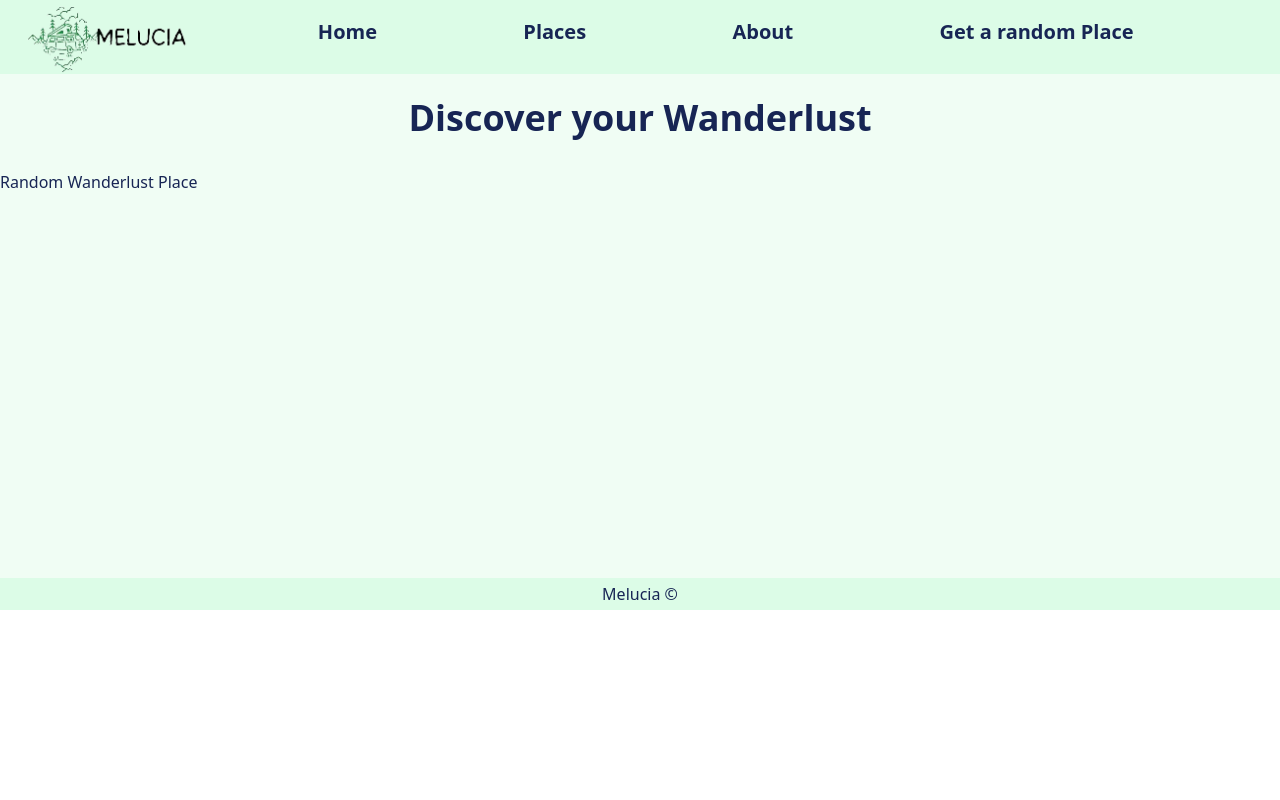
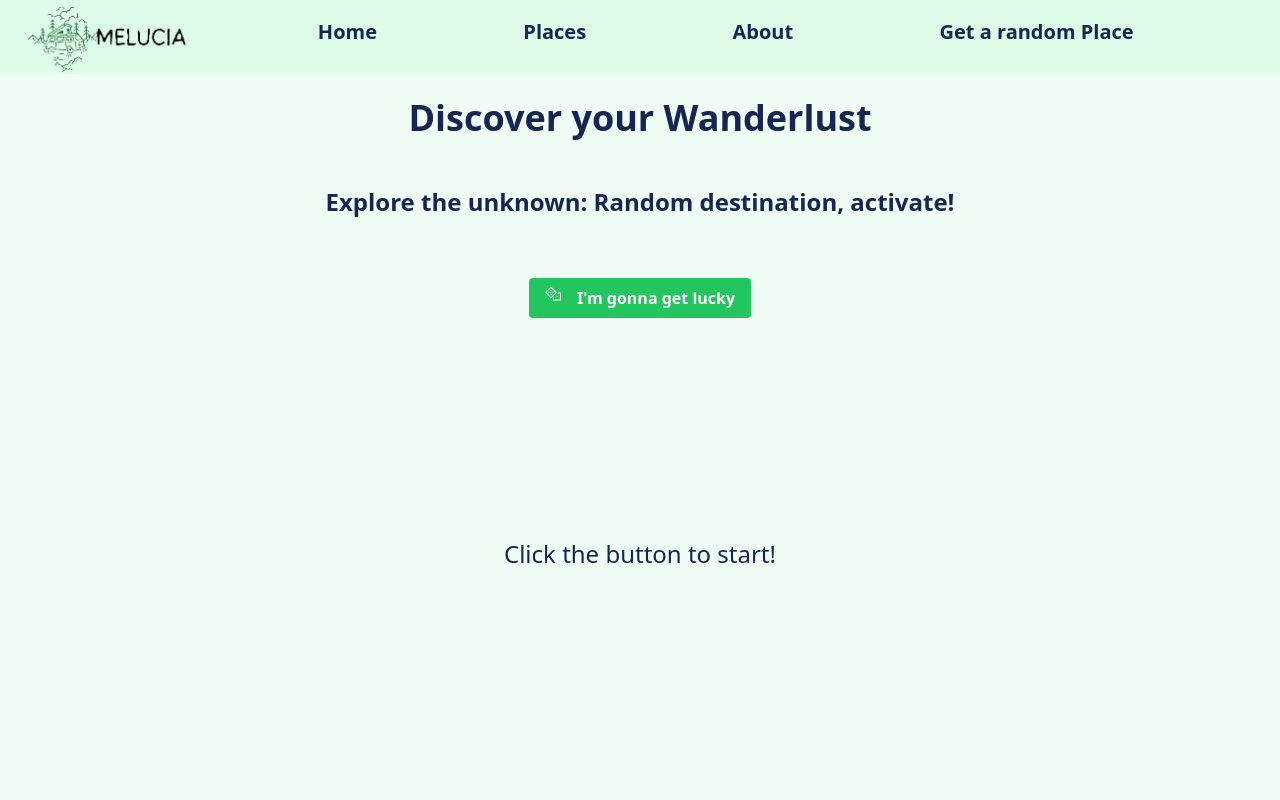
Before and after one commit to melucia/melucia-travel-app, a React (Vite) app: page /randomplace in a window 1280 px wide. Shown: the top 800 px of the page. Built offline with nearby package versions, Linux system fonts and the light colour scheme; no server answers; the HTML template or start-up script is replaced by a standard one.

Commit message:
Add style to Random Page

```diff
--- a/src/components/RandomButton.jsx
+++ b/src/components/RandomButton.jsx
@@ -1,9 +1,10 @@
+import { LiaDiceSolid } from "react-icons/lia";
 
-
-function RandomButton({onClick}) {
+function RandomButton({ onClick }) {
   return (
-    <div>
-      <button onClick={onClick}>Random Wanderlust Place</button>
+    <div className="flex justify-center items-center h-36">
+      <button onClick={onClick} className="flex gap-4 bg-green-500 hover:bg-green-600 text-white font-bold py-2 px-4 rounded mt-4">
+        <LiaDiceSolid />I'm gonna get lucky</button>
     </div>
   )
 }
--- a/src/pages/RandomPlace.jsx
+++ b/src/pages/RandomPlace.jsx
@@ -37,19 +37,34 @@ function RandomPlace() {
 
   return (
     <div>
+      <h2 className="text-center text-2xl font-semibold mt-12">Explore the unknown: Random destination, activate!</h2>
+
       <RandomButton onClick={handleClick} />
 
+      {!onePlace && (
+        <div className="flex justify-center items-center h-96">
+          <h2 className="text-semibold text-2xl">Click the button to start!</h2>
+        </div>
+      )}
+
       {onePlace && (
-        <>
-          <img src={onePlace.image} style={{ height: "20rem" }} />
-          <h2>{onePlace.city}</h2>
-          <p>{onePlace.country}</p>
-          <p>Activity: {onePlace.activity}</p>
-          <p>Highlight: {onePlace.highlight}</p>
-          <p>{onePlace.textDescription}</p>
-        </>
-      )}
-    </div>
+        <div className="flex flex-col items-center shadow-lg border-solid border rounded-xl lg:mx-96">
+          <h3 className="text-center text-2xl font-semibold pt-4">{onePlace.city}</h3>
+          <h4 className="text-center text-xl">{onePlace.country}</h4>
+          <div className="flex justify-center">
+            <div>
+              <img src={onePlace.image} className="h-80 w-96 my-12" />
+            </div>
+            <div className="flex flex-col w-96 ml-12 mt-8">
+              <span className="pb-1 mt-4 text-center font-semibold">Activity:</span> <span className="text-center">{onePlace.activity}</span>
+              <span className="py-1 text-center font-semibold">Highlight:</span> <span className="text-center">{onePlace.highlight}</span>
+              <p className="py-4 mb-4 text-center">{onePlace.textDescription}</p>
+            </div>
+          </div>
+        </div>
+      )
+      }
+    </div >
   );
 }
 
```
